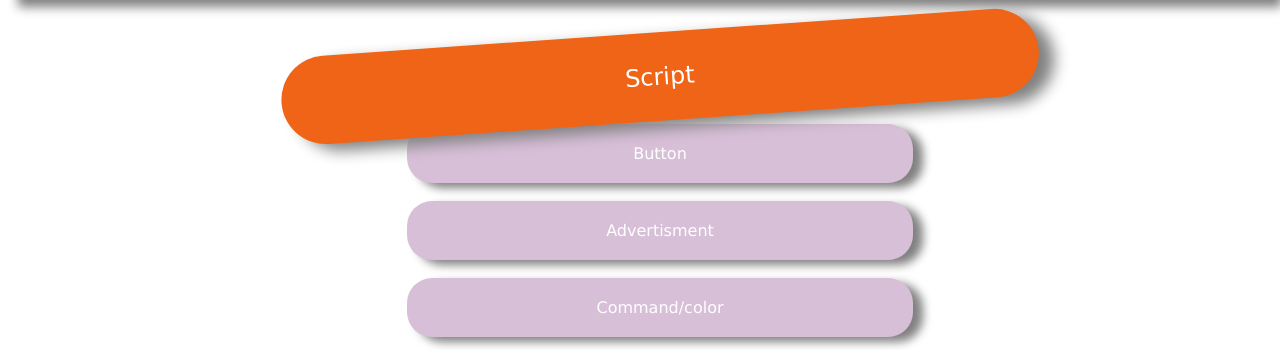
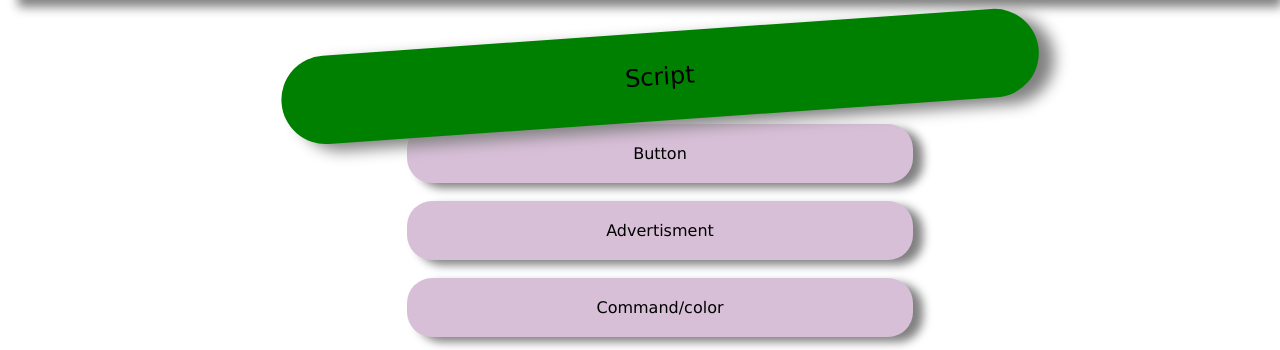
Before and after one commit to aphishek1/script, a plain HTML site: page index.html in a window 1280 px wide. In both pictures the pointer is over the item "Script". Shown: the part 450-800 px from the top of the page. Drawn offline with Linux system fonts and the light colour scheme.

Commit message:
Update index.html

```diff
--- a/index.html
+++ b/index.html
@@ -112,13 +112,13 @@ border-radius: 25px;
 {
 transform:scale(1.50) rotate(-4deg);
 border-radius:30px;
-background:#F06417;
+background:green;
 }
 
 
-a:link{color:white;text-decoration:none}
+a:link{color:black;text-decoration:none}
 a:visited{color:black;}
-a:hover{text-decoration:underline:color:white}
+a:hover{text-decoration:underline:color:black}
 a:active{background:orange;}
 
 
```
